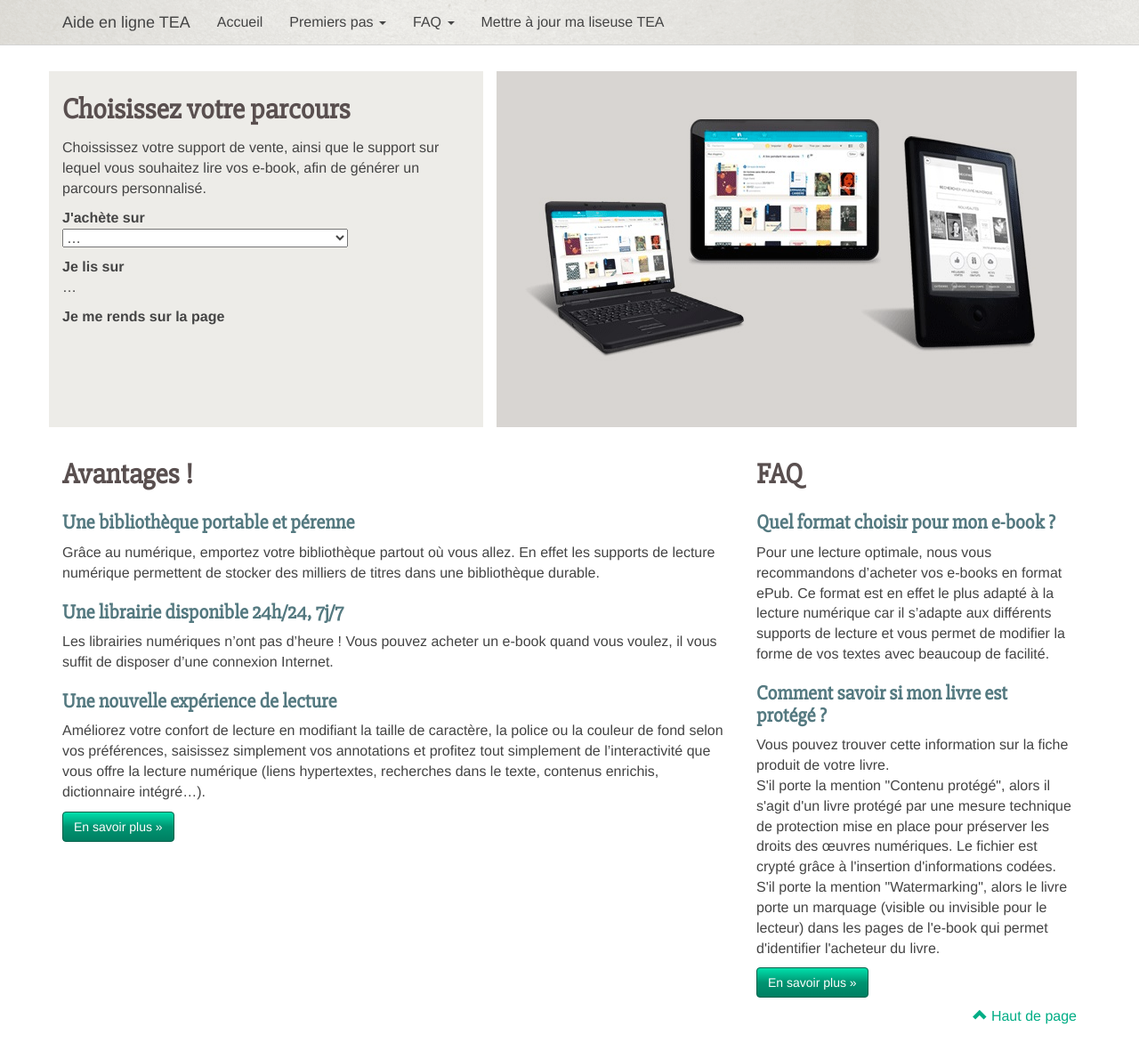
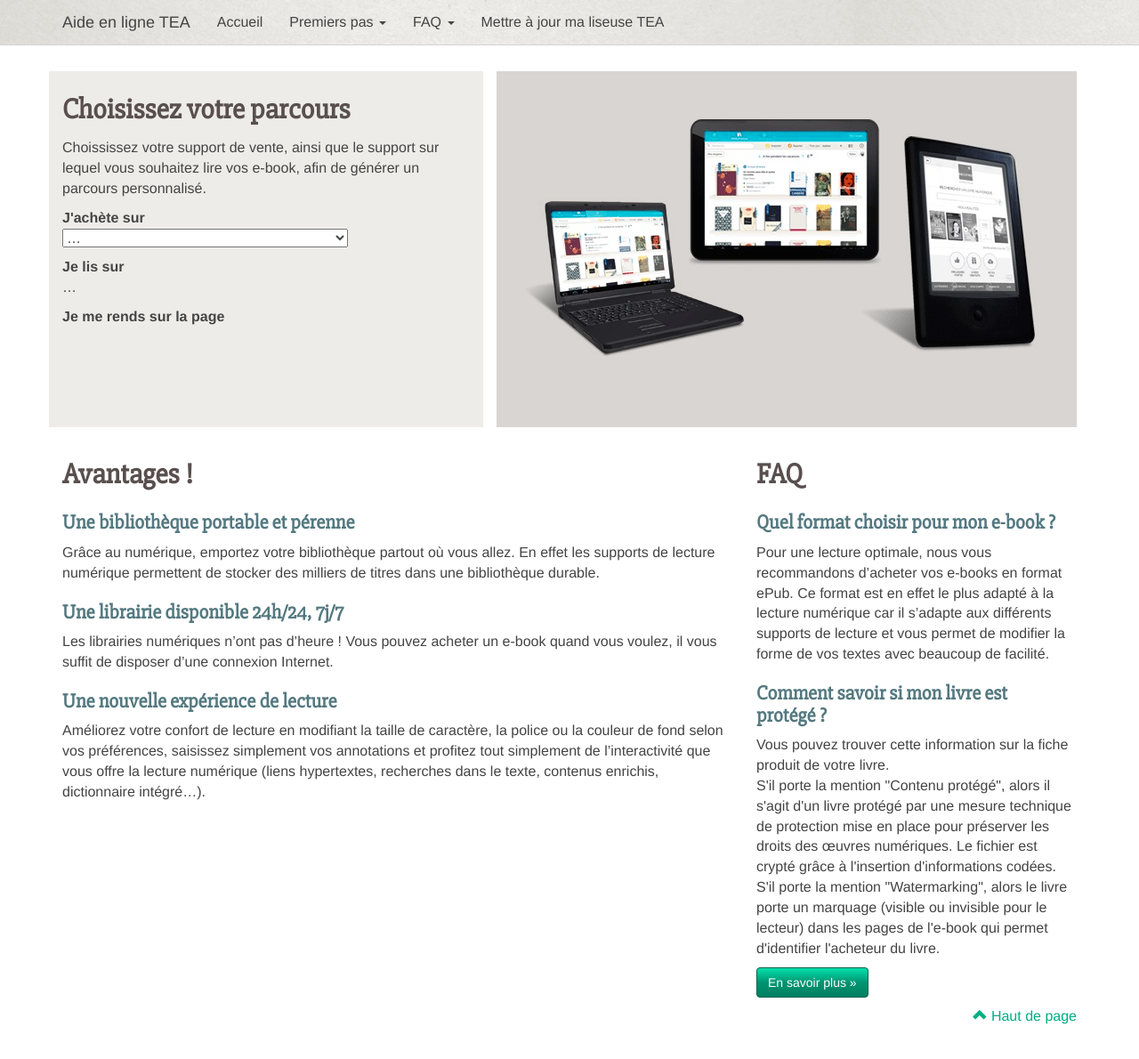
Before and after one commit to TEA-ebook/help-center, a Jekyll site: the page built from index.html, in a window 1280 px wide and 1214 px high. Shown: the top 1190 px of the window at 89% size. Built offline with Jekyll 4.4.1, drawn with Linux system fonts in a browser that asks for light colours; nearby versions of some CDN libraries.

Commit message:
Update index.html

```diff
--- a/index.html
+++ b/index.html
@@ -30,7 +30,6 @@ title: Accueil
 <div class="row">
   <div class="col-lg-8">
     {% include presentation-rapide-lecture-numerique.md %}
-    <p><a class="btn btn-default" href="decouvrir-lecture-numerique/" role="button">En savoir plus »</a></p>
   </div>
   <div class="col-lg-4">
     <h2>FAQ</h2>
```
